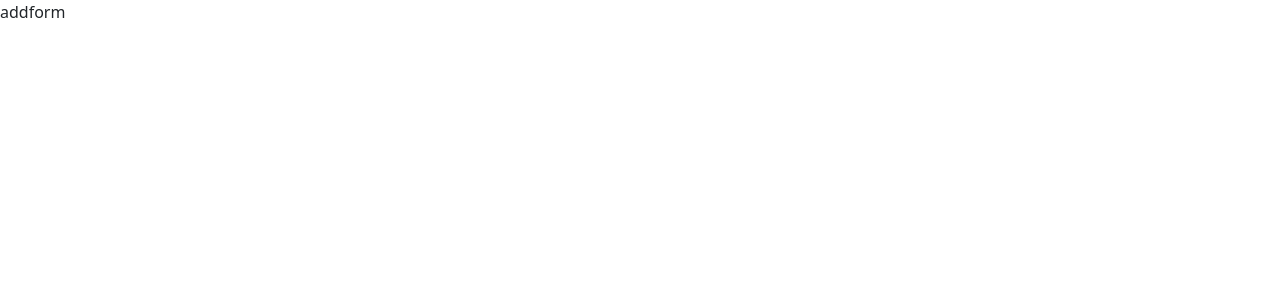
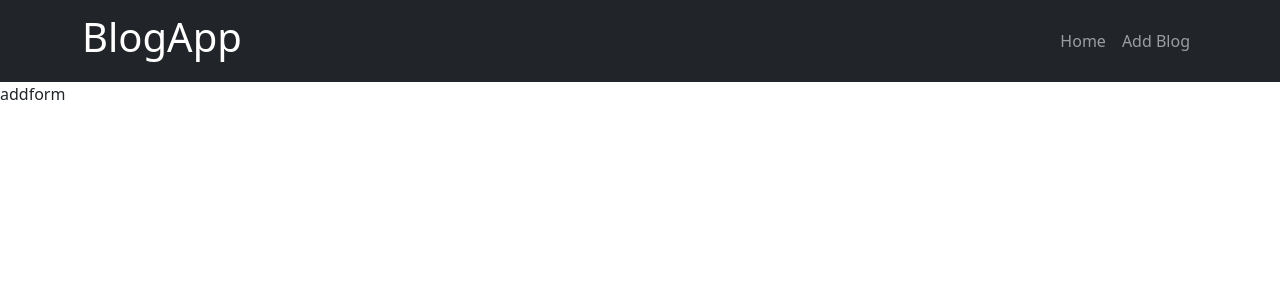
Before and after one commit to vishnuvyasankp/blogapp, a React (Create React App) app: page /Add in a window 1280 px wide. Shown: the top 300 px of the page. Built offline with nearby package versions, Linux system fonts and the light colour scheme.

Commit message:
first commit

```diff
--- a/src/App.jsx
+++ b/src/App.jsx
@@ -1,13 +1,14 @@
 import { Routes, Route } from 'react-router-dom';
 import Home from './pages/Home';
 import Addform from './pages/Addform';
-
+import Nav1 from './units/Nav1'
 
 
 export default function App() {
 
   return (
     <>
+    <Nav1></Nav1>
       <Routes>
         <Route path="/" element={<Home />} />
         <Route path="/Add" element={<Addform />} />
--- /dev/null
+++ b/src/units/Nav1.jsx
@@ -0,0 +1,20 @@
+import React from 'react'
+import Container from 'react-bootstrap/Container';
+import Nav from 'react-bootstrap/Nav';
+import Navbar from 'react-bootstrap/Navbar';
+
+export default function Nav1() {
+    return (
+        <div>
+            <Navbar bg="dark" variant="dark">
+                <Container>
+                    <Navbar.Brand href="/" ><h1>BlogApp</h1></Navbar.Brand>
+                    <Nav className="text-center">
+                        <Nav.Link href="/">Home</Nav.Link>
+                        <Nav.Link href="Add">Add Blog</Nav.Link>
+                    </Nav>
+                </Container>
+            </Navbar>
+        </div>
+    )
+}
```
